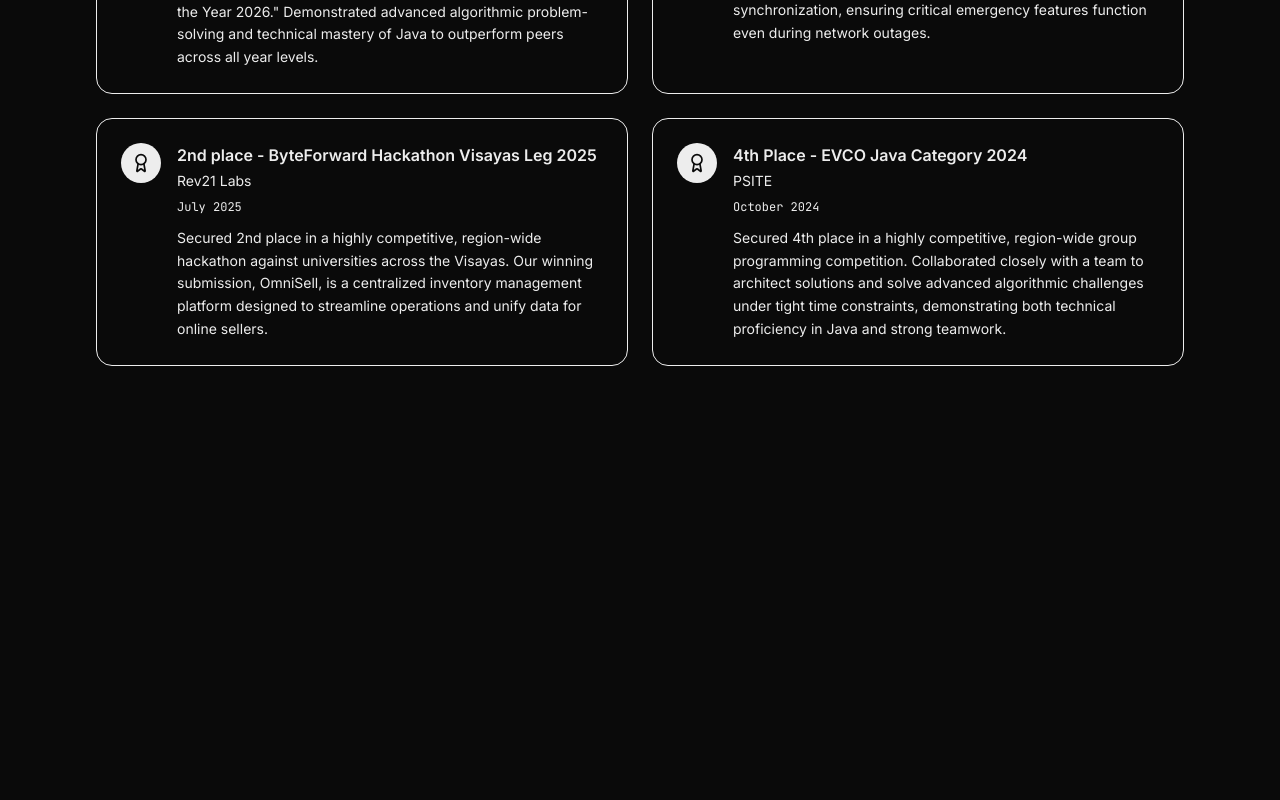
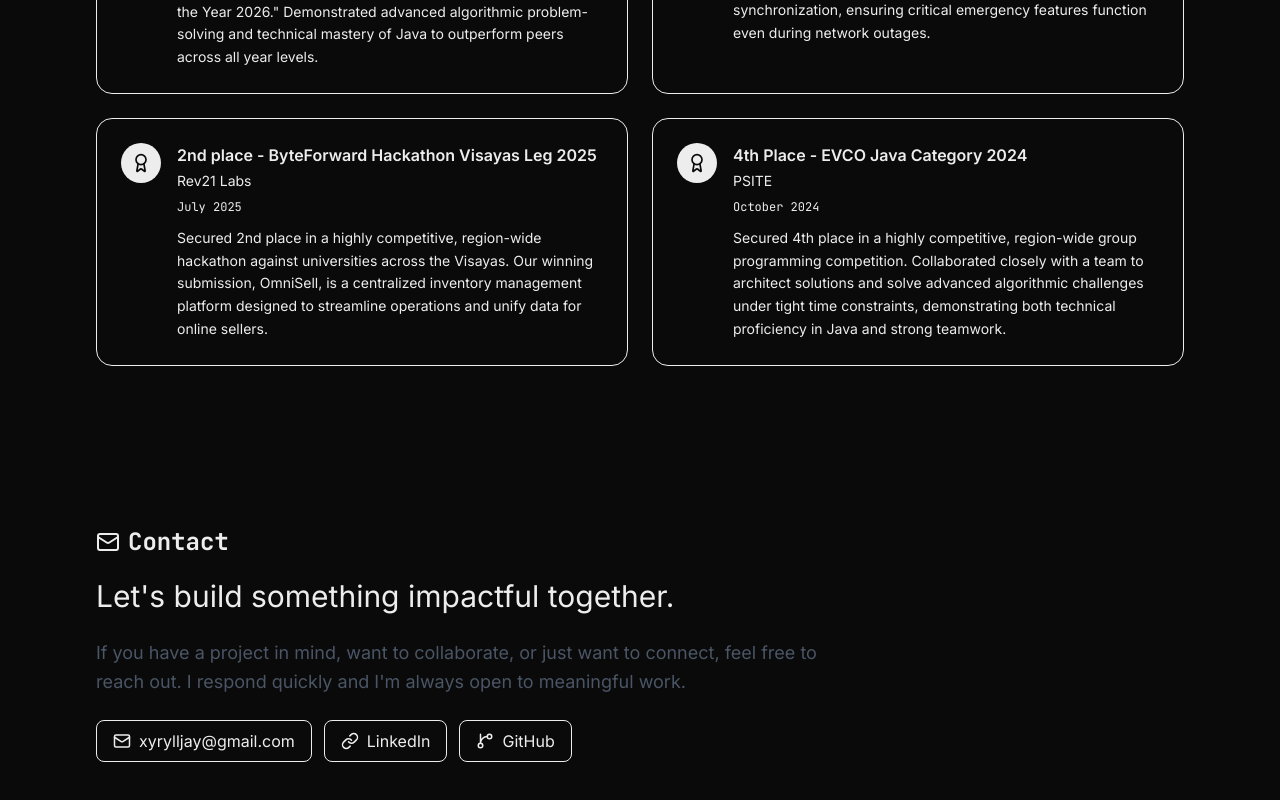
Before and after one commit to xy-real/portfolio-new, a Next.js app: page / in a window 1280 px wide. Shown: the part 5640-6440 px from the top of the page. Before the commit the page ends 6086 px from the top, so only its background shows below. Built offline with nearby package versions, Linux system fonts and the light colour scheme.

Commit message:
feat: add Contact component and integrate into Home page

```diff
--- /dev/null
+++ b/app/components/Contact.tsx
@@ -0,0 +1,44 @@
+import { GitBranch, Link, Mail } from "lucide-react";
+
+export default function Contact() {
+  return (
+    <section id="contact" className="px-8 py-20 max-w-6xl mx-auto">
+      <div className="flex items-center gap-2 mb-5">
+        <Mail size={24} />
+        <div className="font-mono text-2xl font-bold">Contact</div>
+      </div>
+
+      <div className="flex flex-col gap-6 max-w-3xl">
+        <div className="text-3xl">Let&apos;s build something impactful together.</div>
+        <div className="text-lg text-gray-600 leading-relaxed">
+          If you have a project in mind, want to collaborate, or just want to connect, feel free to reach out. I
+          respond quickly and I&apos;m always open to meaningful work.
+        </div>
+
+        <div className="flex flex-col sm:flex-row gap-3">
+          <a
+            className="inline-flex items-center gap-2 px-4 py-2 rounded-lg border border-border bg-background hover:border-foreground transition-colors"
+            href="mailto:xyrylljay@gmail.com"
+          >
+            <Mail size={18} />
+            xyrylljay@gmail.com
+          </a>
+          <a
+            className="inline-flex items-center gap-2 px-4 py-2 rounded-lg border border-border bg-background hover:border-foreground transition-colors"
+            href="#"
+          >
+            <Link size={18} />
+            LinkedIn
+          </a>
+          <a
+            className="inline-flex items-center gap-2 px-4 py-2 rounded-lg border border-border bg-background hover:border-foreground transition-colors"
+            href="#"
+          >
+            <GitBranch size={18} />
+            GitHub
+          </a>
+        </div>
+      </div>
+    </section>
+  );
+}
--- a/app/page.tsx
+++ b/app/page.tsx
@@ -1,6 +1,7 @@
 
 import About from "./components/About";
 import Achievements from "./components/Achievements";
+import Contact from "./components/Contact";
 //import Header from "./components/Header";
 import Hero from "./components/Hero";
 import Projects from "./components/Projects";
@@ -16,11 +17,7 @@ export default function Home() {
       <Projects />
       <Skills />
       <Achievements />
-
-
-      <div>
-        {/* Contact */}
-      </div>
+      <Contact />
 
     </main>
   );
```
